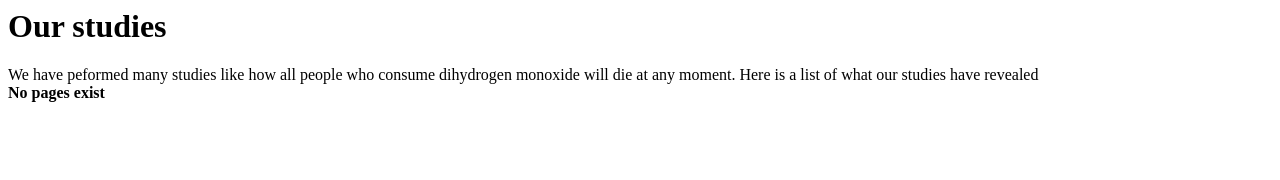
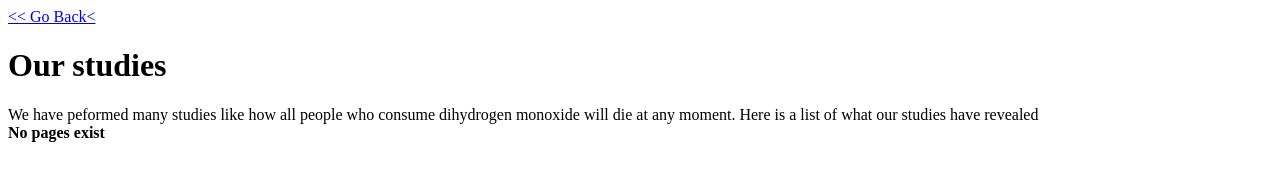
Before and after one commit to RetroDude128/FakeSunCompany-Website, a plain HTML site: page Studies.html in a window 1280 px wide. Drawn offline with Linux system fonts and the light colour scheme.

Commit message:
Update Studies.html

```diff
--- a/Studies.html
+++ b/Studies.html
@@ -1,6 +1,9 @@
 <html>
 <head>
-<title>Title of Web Page</title>
+<title>Fake Sun Company</title>
+  <p><a href="https://retrodude128.github.io/FakeSunCompany-Website/"> << Go Back<</a></p>
   <h1>Our studies</h1>
   <p>We have peformed many studies like how all people who consume dihydrogen monoxide will die at any moment. Here is a list of what our studies have revealed<br>
   <b>No pages exist<b></p>
+</html>
+</head>
```
